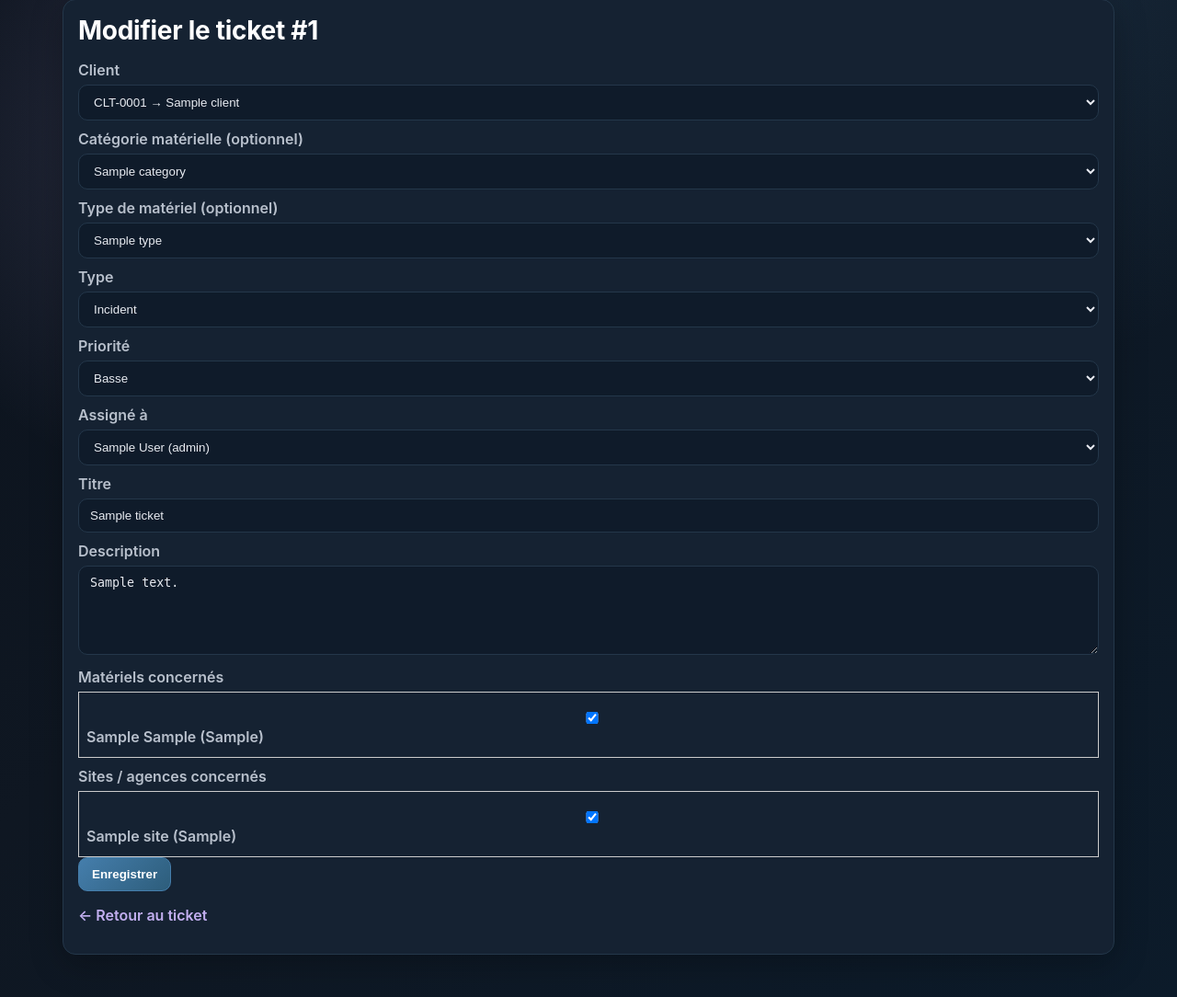
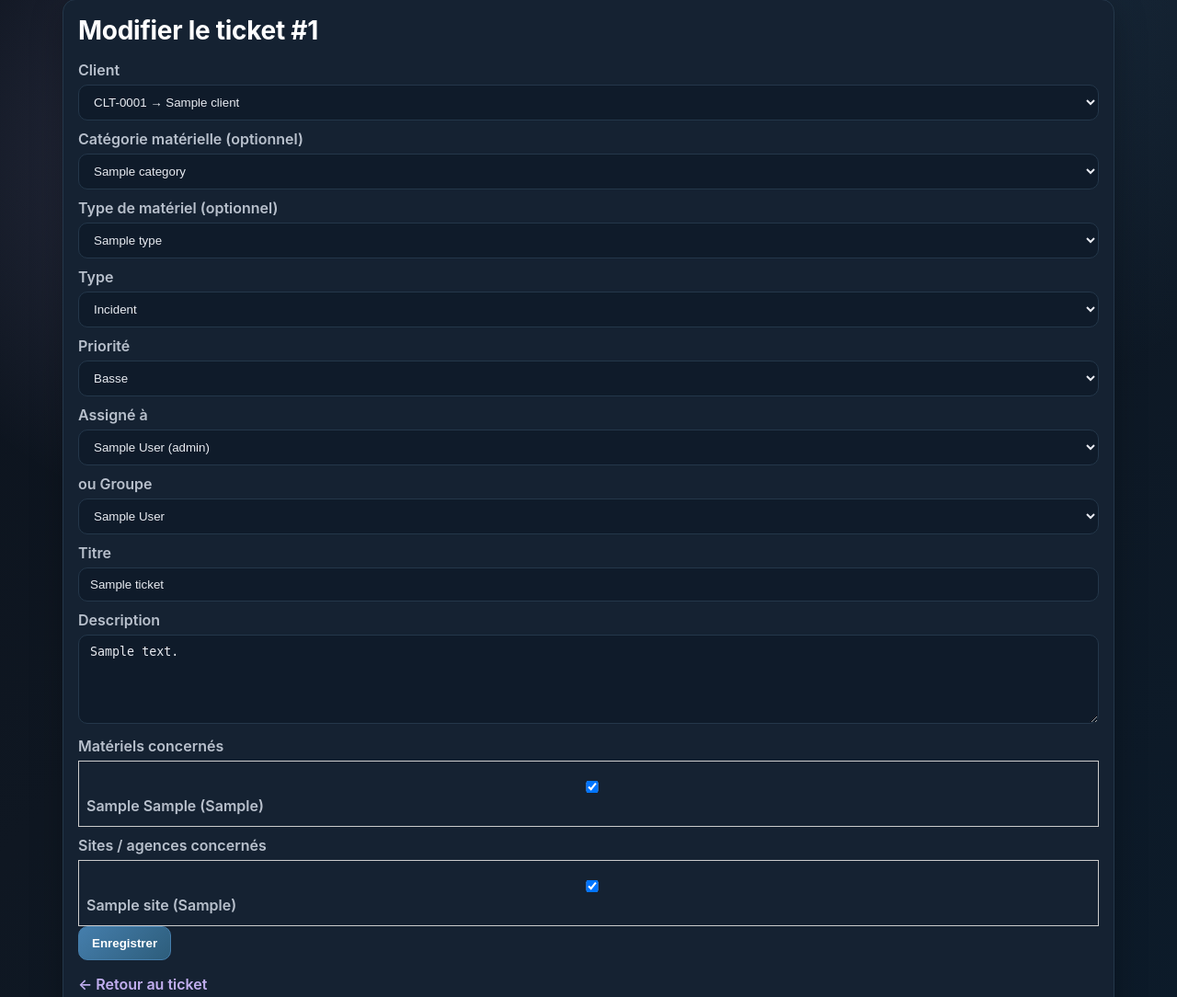
Before and after one commit to RangedAce/gmao, a Flask app: page /tickets/1/edit in a window 1280 px wide. Shown: the part 86-1170 px from the top of the page at 92% size. Run offline with Flask 3, Linux system fonts and the light colour scheme; the visitor is signed in with stand-in values (Sample User, id 1); tables that the repository leaves empty hold one stand-in row (values such as "Sample post"); parts of the project's set-up code (start-up, migrations or seed data) failed here and were passed over; some libraries are stand-ins or nearby versions.

Commit message:
Ajout de l’assignation par groupe sur les tickets.

```diff
--- a/app/main.py
+++ b/app/main.py
@@ -168,6 +168,7 @@ class Ticket(db.Model):
 
     id_client = db.Column(db.Integer, db.ForeignKey("clients.id"), nullable=False)
     assigned_user_id = db.Column(db.Integer, db.ForeignKey("users.id"), nullable=True)
+    assigned_group_id = db.Column(db.Integer, db.ForeignKey("user_groups.id"), nullable=True)
     category_id = db.Column(db.Integer, db.ForeignKey("materiel_categories.id"), nullable=True)
     materiel_type_id = db.Column(db.Integer, db.ForeignKey("materiel_types.id"), nullable=True)
 
@@ -184,6 +185,7 @@ class Ticket(db.Model):
     category = db.relationship("MaterielCategory")
     materiel_type = db.relationship("MaterielType")
     assigned_user = db.relationship("User", foreign_keys=[assigned_user_id])
+    assigned_group = db.relationship("UserGroup", foreign_keys=[assigned_group_id])
 
     materiels = db.relationship(
         "Materiel",
@@ -341,6 +343,7 @@ def ensure_schema():
                 ("category_id", "INTEGER REFERENCES materiel_categories(id)"),
                 ("materiel_type_id", "INTEGER REFERENCES materiel_types(id)"),
                 ("assigned_user_id", "INTEGER REFERENCES users(id)"),
+                ("assigned_group_id", "INTEGER REFERENCES user_groups(id)"),
             ],
             "clients": [
                 ("contract_type", "VARCHAR(32) NOT NULL DEFAULT 'none'"),
@@ -808,13 +811,19 @@ def nouveau_ticket():
     categories = MaterielCategory.query.order_by(MaterielCategory.name).all()
     types = MaterielType.query.order_by(MaterielType.name).all()
     users = User.query.order_by(User.full_name).all()
+    groups = UserGroup.query.order_by(UserGroup.name).all()
 
     if request.method == "POST":
+        group_id = request.form.get("assigned_group_id") or None
+        user_id = request.form.get("assigned_user_id") or None
+        if group_id:
+            user_id = None
         t = Ticket(
             id_client=request.form.get("id_client"),
             category_id=request.form.get("category_id") or None,
             materiel_type_id=request.form.get("materiel_type_id") or None,
-            assigned_user_id=request.form.get("assigned_user_id") or None,
+            assigned_user_id=user_id,
+            assigned_group_id=group_id,
             type=request.form.get("type"),
             priorite=request.form.get("priorite"),
             titre=request.form.get("titre"),
@@ -847,6 +856,7 @@ def nouveau_ticket():
         categories=categories,
         types=types,
         users=users,
+        groups=groups,
     )
 
 
@@ -1010,6 +1020,7 @@ def ticket_edit(id):
     categories = MaterielCategory.query.order_by(MaterielCategory.name).all()
     types = MaterielType.query.order_by(MaterielType.name).all()
     users = User.query.order_by(User.full_name).all()
+    groups = UserGroup.query.order_by(UserGroup.name).all()
 
     if request.method == "POST":
         ticket.id_client = request.form.get("id_client")
@@ -1019,7 +1030,12 @@ def ticket_edit(id):
         ticket.description = request.form.get("description")
         ticket.category_id = request.form.get("category_id") or None
         ticket.materiel_type_id = request.form.get("materiel_type_id") or None
-        ticket.assigned_user_id = request.form.get("assigned_user_id") or None
+        group_id = request.form.get("assigned_group_id") or None
+        user_id = request.form.get("assigned_user_id") or None
+        if group_id:
+            user_id = None
+        ticket.assigned_user_id = user_id
+        ticket.assigned_group_id = group_id
 
         ticket.materiels.clear()
         materiels_ids = request.form.getlist("materiels_ids")
@@ -1052,6 +1068,7 @@ def ticket_edit(id):
         categories=categories,
         types=types,
         users=users,
+        groups=groups,
     )
 
 
--- a/app/templates/ticket_edit.html
+++ b/app/templates/ticket_edit.html
@@ -72,6 +72,13 @@
     <option value="">Non assigné</option>
     {% for u in users %}
       <option value="{{ u.id }}" {% if t.assigned_user_id and t.assigned_user_id == u.id %}selected{% endif %}>{{ u.full_name }} ({{ u.role }})</option>
+    {% endfor %}
+  </select>
+  <label for="assigned_group_id">ou Groupe</label>
+  <select name="assigned_group_id" id="assigned_group_id">
+    <option value="">Aucun</option>
+    {% for g in groups %}
+      <option value="{{ g.id }}" {% if t.assigned_group_id and t.assigned_group_id == g.id %}selected{% endif %}>{{ g.name }}</option>
     {% endfor %}
   </select>
 
```
Also changed, not shown: app/templates/nouveau_ticket.html (+7 -0 lines), app/templates/ticket_fiche.html (+9 -1 lines).
